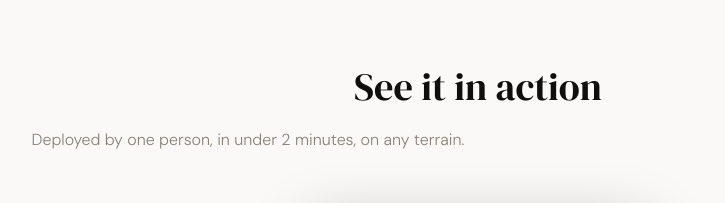
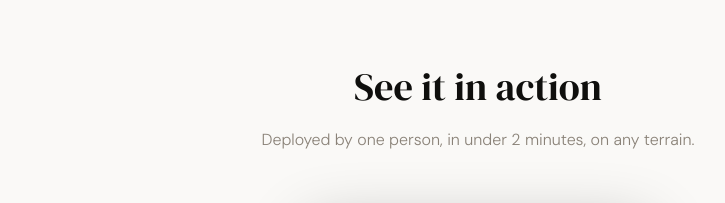
Before and after one commit to Arcmedix/kollder-website, an Eleventy site: page partners.njk in a window 1280 px wide. Shown: the part 2840-3043 px from the top of the page, without its empty margins (162-887 px from the left). Built offline with nearby package versions, Linux system fonts and the light colour scheme; Eleventy itself is replaced by a stand-in of ours; files that its build step writes are made by us from their sources; no server answers; grey boxes are pictures that could not be loaded.

Commit message:
Fix video section text centering on EN partners page (desktop)

```diff
--- a/partners.njk
+++ b/partners.njk
@@ -140,7 +140,7 @@ permalink: /en/partners/
 <section class="partner-section partner-section--video">
   <div class="partner-section__inner" style="text-align: center;">
     <h2>See it in action</h2>
-    <p class="partner-section__lead">Deployed by one person, in under 2 minutes, on any terrain.</p>
+    <p class="partner-section__lead" style="margin: 0 auto 52px;">Deployed by one person, in under 2 minutes, on any terrain.</p>
     <div style="position: relative; width: 100%; max-width: 340px; margin: 0 auto; aspect-ratio: 9/16; border-radius: 12px; overflow: hidden; box-shadow: 0 24px 64px rgba(0,0,0,0.3);">
       <iframe src="https://www.youtube.com/embed/sQlWDF_bmzA" title="Kollder — Emergency cooling tub deployment" frameborder="0" allow="accelerometer; autoplay; clipboard-write; encrypted-media; gyroscope; picture-in-picture" allowfullscreen loading="lazy" style="position: absolute; top: 0; left: 0; width: 100%; height: 100%; border: none;"></iframe>
     </div>
```
